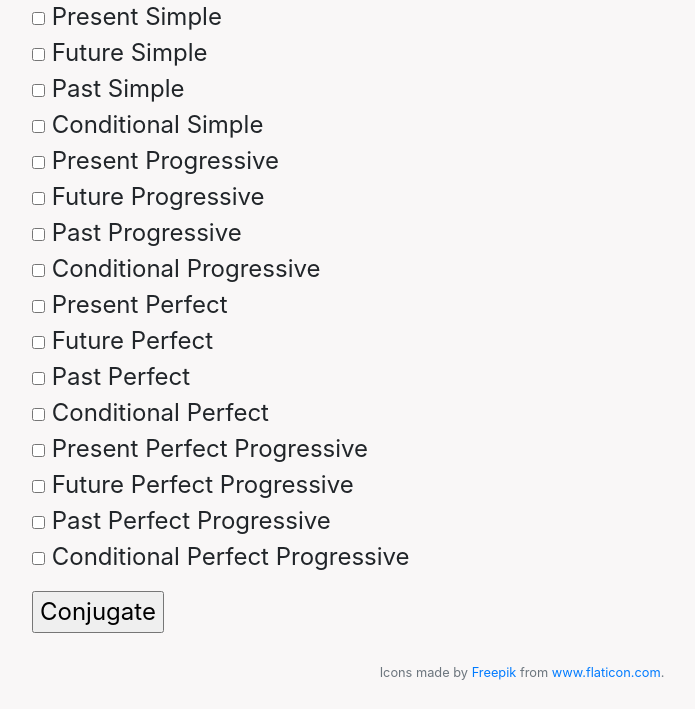
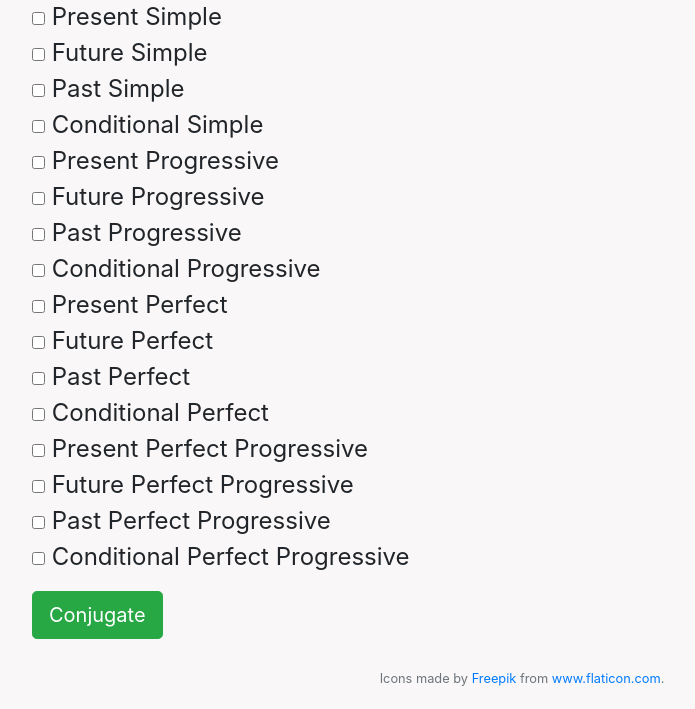
Before and after one commit to maxdemaio/languageLab, a Flask app: page /1/English in a window 1280 px wide. Shown: the part 189-898 px from the top of the page, without its empty margins (118-813 px from the left). Before the commit the page ends 869 px from the top, so only its background shows below. Run offline with Flask 2, Linux system fonts and the light colour scheme; data comes from the database, SQL or seed files in the repository; some libraries are stand-ins or nearby versions.

Commit message:
Updated submit button for tenses

```diff
--- a/templates/tense.html
+++ b/templates/tense.html
@@ -19,8 +19,7 @@
     {% endfor %}
     <!--Try an on-click function in JS that will change the action string to the current URL-->
     </div>
-    <input type="submit" value="Conjugate">
-
+    <button id="tenseSubmit" type="submit" class="btn btn-success btn-lg">Conjugate</button>
 </form>
 
 <script>
```
